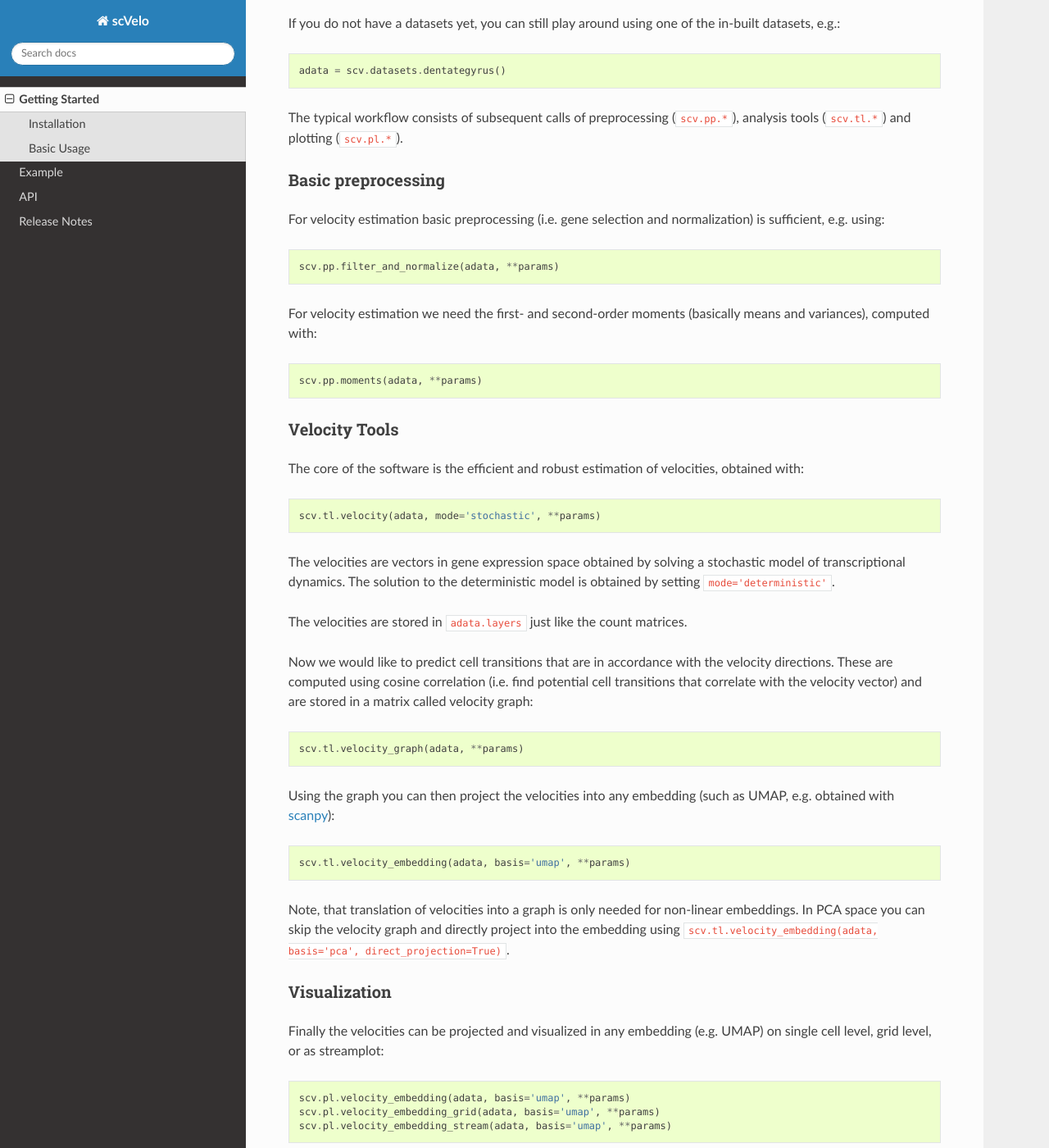
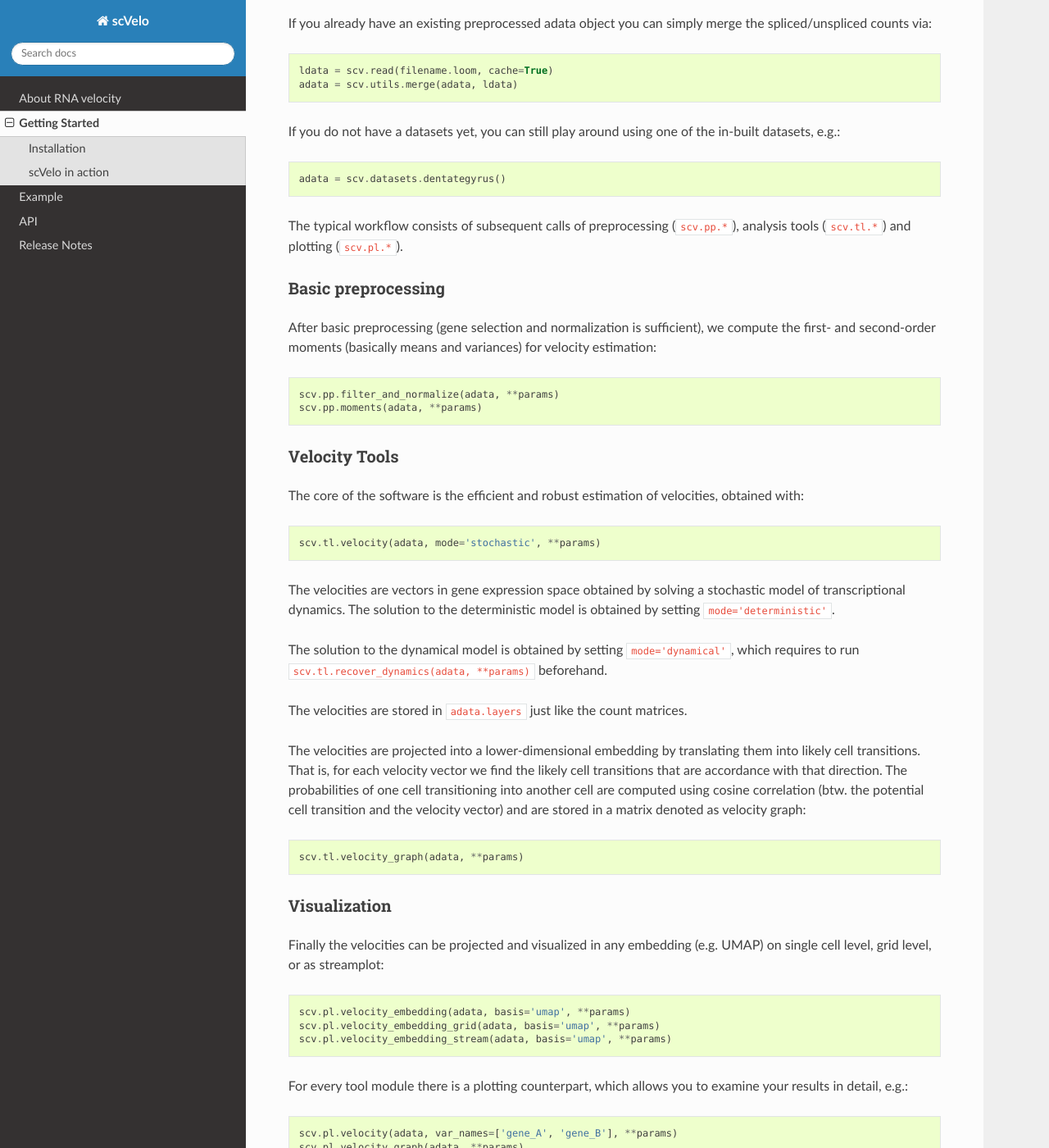
Before and after one commit to theislab/scvelo, a Sphinx documentation site: the page built from docs/source/getting_started.rst, in a window 1280 px wide and 1400 px high, scrolled down 1665 px. Shown: the whole window at 82% size. Built offline with Sphinx 7.4.7 and the Read the Docs theme 2.0.0, drawn with Linux system fonts in a browser that asks for light colours; pages that are not in the unit, such as notebooks, are missing from menus; the version number could not be read and is left out; some of the changed text lies outside the part shown; grey boxes are pictures that could not be loaded.

Commit message:
update docs with dynamical model

```diff
--- a/docs/source/api.rst
+++ b/docs/source/api.rst
@@ -40,11 +40,10 @@
    tl.velocity
    tl.velocity_graph
    tl.velocity_embedding
-
+   tl.recover_dynamics
    tl.transition_matrix
    tl.terminal_states
    tl.rank_velocity_genes
-
    tl.velocity_confidence
 
 
--- a/docs/source/getting_started.rst
+++ b/docs/source/getting_started.rst
@@ -8,32 +8,35 @@
 
 Installation
 ^^^^^^^^^^^^
-
 scVelo requires Python 3.6 or later. We recommend to use Miniconda_.
 
-Install scVelo from PyPI_ using::
+Install scVelo from PyPI using::
 
     pip install -U scvelo
 
-or from source using::
+
+To work with the latest development version, install from source using::
 
     pip install git+https://github.com/theislab/scvelo
 
+or::
+
+    git clone git+https://github.com/theislab/scvelo
+    pip install -e scvelo
 
 Parts of scVelo require (optional)::
 
     conda install -c conda-forge numba pytables louvain
 
-The splicing data can be obtained using the `velocyto command line interface`_.
+The splicing data can be obtained using the `velocyto pipeline`_ or the `kallisto pipeline`_.
 
-Basic Usage
-^^^^^^^^^^^
-
-Import scVelo as::
+scVelo in action
+^^^^^^^^^^^^^^^^
+Import scvelo as::
 
     import scvelo as scv
 
-For beautiful visualization you can change the matplotlib settings to our defaults with::
+For beautified visualization you can change the matplotlib settings to our defaults with::
 
     scv.settings.set_figure_params('scvelo')
 
@@ -64,18 +67,14 @@
 
 Basic preprocessing
 '''''''''''''''''''
-
-For velocity estimation basic preprocessing (i.e. gene selection and normalization) is sufficient, e.g. using::
+After basic preprocessing (gene selection and normalization is sufficient),
+we compute the first- and second-order moments (basically means and variances) for velocity estimation::
 
     scv.pp.filter_and_normalize(adata, **params)
-
-For velocity estimation we need the first- and second-order moments (basically means and variances), computed with::
-
     scv.pp.moments(adata, **params)
 
 Velocity Tools
 ''''''''''''''
-
 The core of the software is the efficient and robust estimation of velocities, obtained with::
 
     scv.tl.velocity(adata, mode='stochastic', **params)
@@ -83,21 +82,17 @@
 The velocities are vectors in gene expression space obtained by solving a stochastic model of transcriptional dynamics.
 The solution to the deterministic model is obtained by setting ``mode='deterministic'``.
 
+The solution to the dynamical model is obtained by setting ``mode='dynamical'``, which requires to run
+``scv.tl.recover_dynamics(adata, **params)`` beforehand.
+
 The velocities are stored in ``adata.layers`` just like the count matrices.
 
-Now we would like to predict cell transitions that are in accordance with the velocity directions. These are computed
-using cosine correlation (i.e. find potential cell transitions that correlate with the velocity vector) and are stored
-in a matrix called velocity graph::
+The velocities are projected into a lower-dimensional embedding by translating them into likely cell transitions.
+That is, for each velocity vector we find the likely cell transitions that are accordance with that direction.
+The probabilities of one cell transitioning into another cell are computed using cosine correlation
+(btw. the potential cell transition and the velocity vector) and are stored in a matrix denoted as velocity graph::
 
     scv.tl.velocity_graph(adata, **params)
-
-Using the graph you can then project the velocities into any embedding (such as UMAP, e.g. obtained with scanpy_)::
-
-    scv.tl.velocity_embedding(adata, basis='umap', **params)
-
-Note, that translation of velocities into a graph is only needed for non-linear embeddings.
-In PCA space you can skip the velocity graph and directly project into the embedding using ``scv.tl.velocity_embedding(adata, basis='pca', direct_projection=True)``.
-
 
 Visualization
 '''''''''''''
```
Also changed, not shown: other parts of docs/source/getting_started.rst (+2 -0 lines), docs/source/about.rst (added, +61 -0 lines), docs/source/index.rst (+7 -5 lines).
